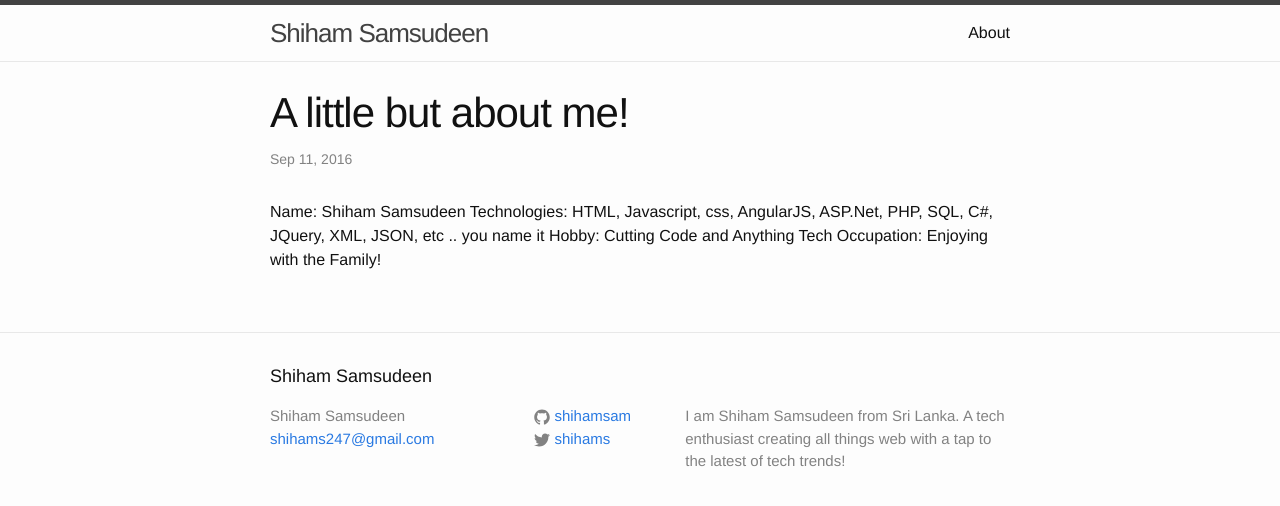
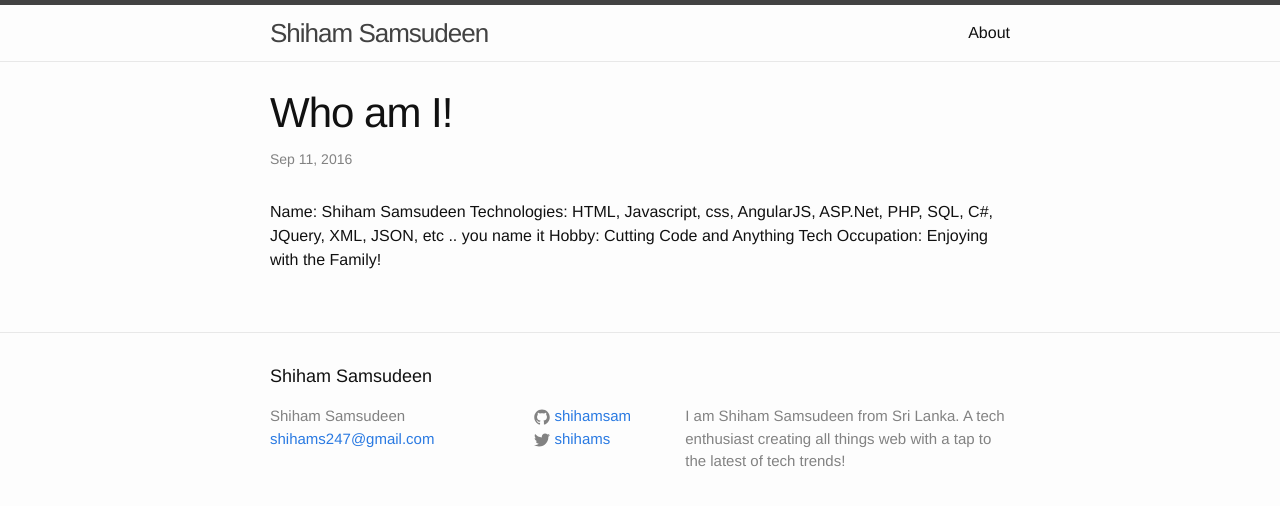
Before and after one commit to shihamsam/shihamsam.github.io, a Jekyll site: the page built from _posts/2016-10-13-about-shiham.markdown, in a window 1280 px wide. Shown: the top 506 px of the page. Built offline with Jekyll 4.4.1, drawn with Linux system fonts in a browser that asks for light colours.

Commit message:
Little correction

```diff
--- a/_posts/2016-10-13-about-shiham.markdown
+++ b/_posts/2016-10-13-about-shiham.markdown
@@ -1,6 +1,6 @@
 ---
 layout: post
-title:  "A little but about me!"
+title:  "Who am I!"
 date:   2016-09-11 03:08:14 -0400
 categories: bio
 ---
```
